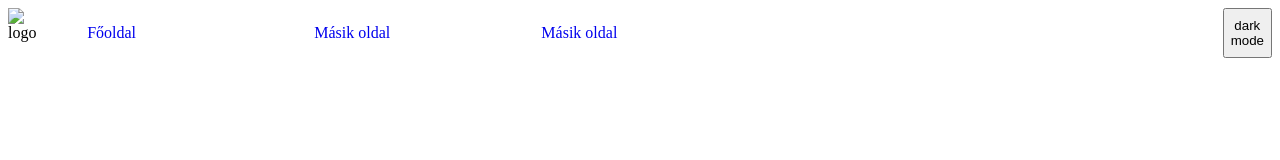
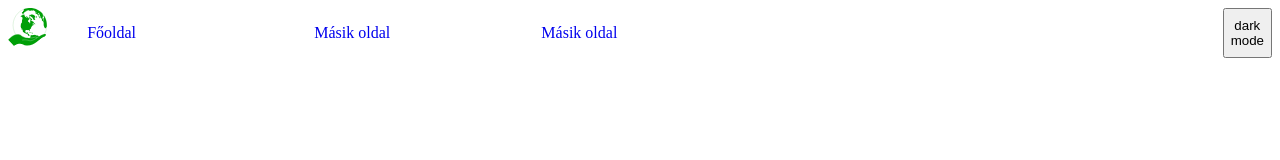
Before and after one commit to Christuss/Fenntarthatosag, a plain HTML site: page index.html in a window 1280 px wide. Drawn offline with Linux system fonts and the light colour scheme.

Commit message:
logo navbárhoz adva

```diff
--- a/index.html
+++ b/index.html
@@ -9,7 +9,7 @@
 </head>
 <body>
     <header>
-        <img src="#" alt="logo" id="logo">
+        <img src="media/globe_logo.svg" alt="logo" id="logo">
         <nav>
             <ul>
                 <li>
```
